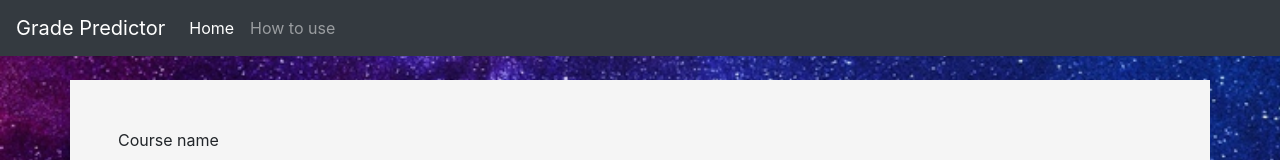
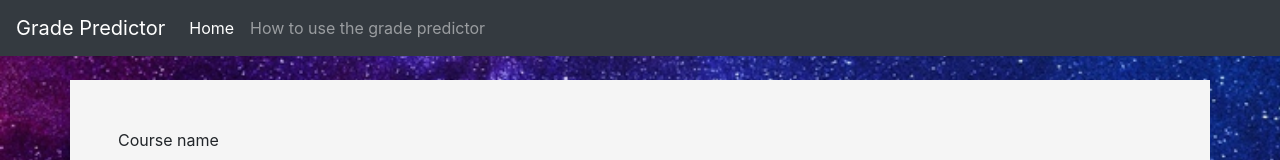
Before and after one commit to gauravchauhan2403/grade-predictor, a plain HTML site: page index.html in a window 1280 px wide. Shown: the top 160 px of the page. Drawn offline with nearby package versions, Linux system fonts and the light colour scheme.

Commit message:
Update index.html

```diff
--- a/index.html
+++ b/index.html
@@ -34,7 +34,7 @@
               <a class="nav-link" href="#">Home <span class="sr-only">(current)</span></a>
             </li>
             <li class="nav-item">
-              <a class="nav-link" href="#">How to use</a>
+              <a class="nav-link" href="#">How to use the grade predictor</a>
             </li>
           </ul>
         </div>
```
